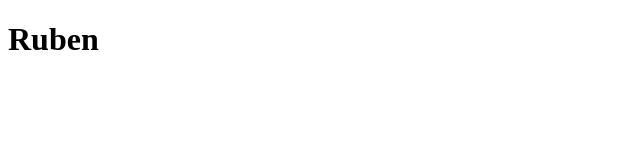
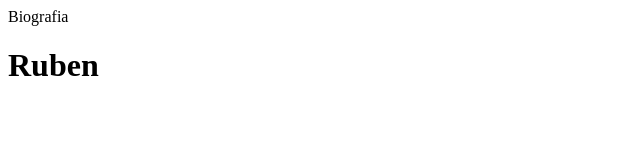
Before and after one commit to RubenBou/mtg-Ruben-Bou, a plain HTML site: page index.html in a window 1280 px wide. Shown: the whole page, without its empty margins (0-640 px from the left). Drawn offline with Linux system fonts and the light colour scheme.

Commit message:
Segundo commit

```diff
--- a/index.html
+++ b/index.html
@@ -6,6 +6,8 @@
     <title>Document</title>
 </head>
 <body>
+    <div>Biografia</div>
     <h1>Ruben</h1>
+
 </body>
 </html>
```
